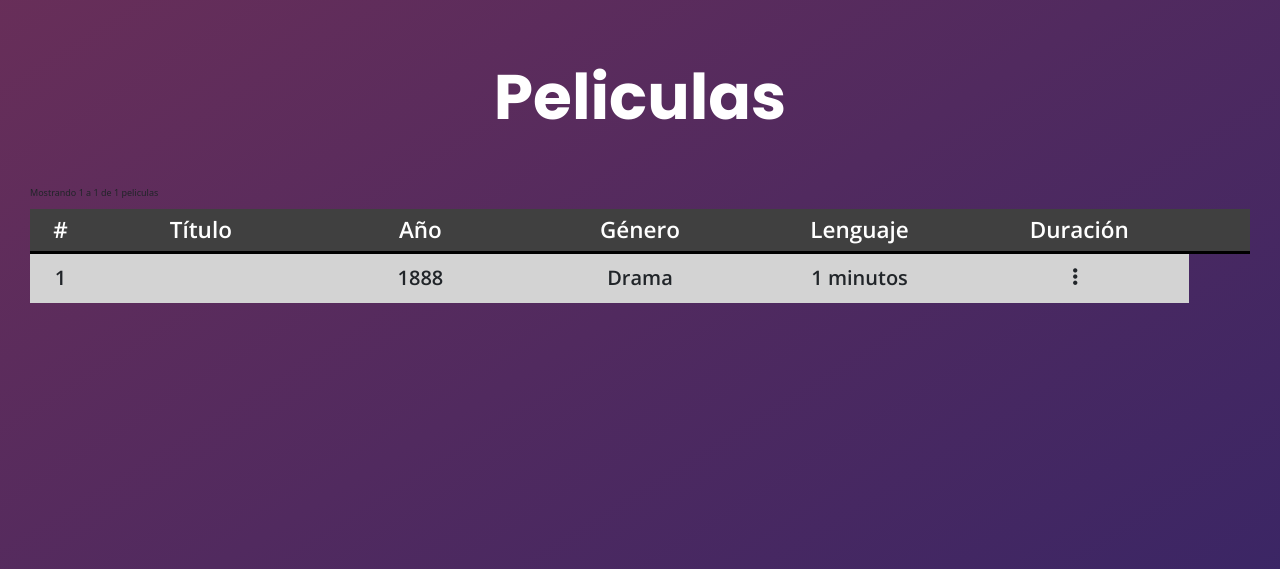
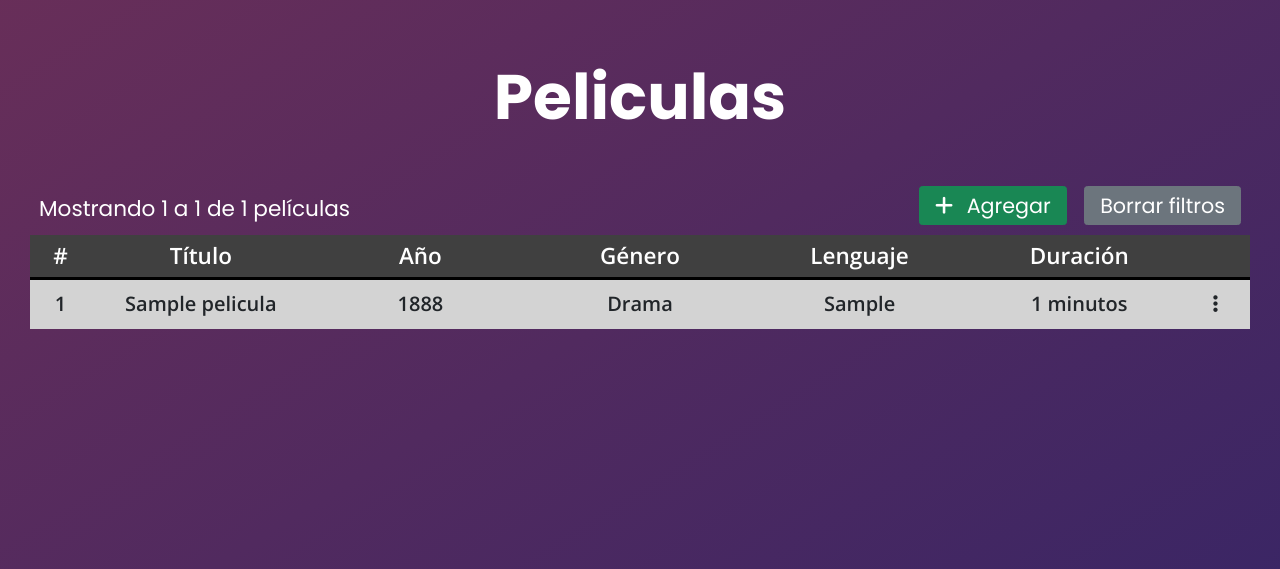
Before and after one commit to Axel-Jeremias/TP-CaC-Final, a Django app: a page that uses app_peliculas/templates/peliculas.html in a window 1280 px wide. Shown: the part 100-669 px from the top of the page. Run offline with Django 4.2, Linux system fonts and the light colour scheme; tables that the repository leaves empty hold one stand-in row (values such as "Sample post").

Commit message:
Agregar queries a la pagina
Ahora se puede filtrar la tabla por 6 campos: Titulo, director, género, año, país, y lenguaje. Además, mostramos mensajes/botones diferentes dependiendo de si hay filtros aplicados a la tabla

```diff
--- a/app_peliculas/templates/peliculas.html
+++ b/app_peliculas/templates/peliculas.html
@@ -14,9 +14,22 @@
 	<h1 id="titulo-pagina">Peliculas</h1>
 
 	<section id="peliculas">
-		{% if pelicula_list.count %}
-			<span id="counter-peliculas">Mostrando {{ page_obj.start_index }} a {{ page_obj.end_index }} de {{ page_obj.paginator.count }} peliculas</span>
-		{% endif %}
+		<div id="top-tabla">
+			{% if pelicula_list.count %}
+				<span id="counter-peliculas">Mostrando {{ page_obj.start_index }} a {{ page_obj.end_index }} de {{ page_obj.paginator.count }} películas</span>
+			{% endif %}
+			<div id="botones-agregar-borrar">
+				<a class="btn btn-success" href={% url 'peliculas:crear' %} role="button">
+					<i class="fa-solid fa-plus"></i>
+					Agregar
+				</a>
+				{% if parametros %}
+					<a class="btn btn-secondary" href={% url 'peliculas:all' %} role="button">
+						Borrar filtros
+					</a>
+				{% endif %}
+			</div>
+		</div>
 
 		<table>
 			<tr>
@@ -32,9 +45,16 @@
 			{% for pelicula in pelicula_list %}
 				<tr>
 					<td> {{ page_obj.start_index|add:forloop.counter0 }} </td>
-					<td> {{ pelicula.nombre }} </td>
-					<td> {{ pelicula.año }} </td>
-					<td> {{ pelicula.genero }} </td>
+					<td> {{ pelicula.titulo }} </td>
+					<td>
+						<a href="{% url "peliculas:all" %}?año={{ pelicula.año }}">{{ pelicula.año }}</a>
+					</td>
+					<td>
+						<a href="{% url "peliculas:all" %}?genero={{ pelicula.genero }}">{{ pelicula.genero }}</a>
+					</td>
+					<td>
+						<a href="{% url "peliculas:all" %}?lenguaje={{ pelicula.lenguaje }}">{{ pelicula.lenguaje }}</a>
+					</td>
 					<td> {{ pelicula.duracion }} minutos</td>
 					<td>
 						<div class="btn-group">
--- a/app_peliculas/views.py
+++ b/app_peliculas/views.py
@@ -4,6 +4,7 @@ from django.views import View
 from django.views.generic.list import ListView
 from django.views.generic.edit import DeleteView, UpdateView, CreateView
 from django.views.generic.detail import DetailView
+from django.db.models.query_utils import Q
 
 from .models import Pelicula
 
@@ -18,8 +19,40 @@ class PeliculasBaseView(View):
 
 
 class PeliculasListView(PeliculasBaseView, ListView):
-    paginate_by = 10
-    ordering = ["id"]
+    paginate_by = 20
+
+    def get_queryset(self):
+        queryset = super().get_queryset()
+        parametros_url = self.request.GET.dict()
+
+        filtros = Q()
+
+        if "titulo" in parametros_url:
+            filtros &= Q(titulo__istartswith=parametros_url["titulo"])
+        if "director" in parametros_url:
+            filtros &= Q(director__istartswith=parametros_url["director"])
+        if "genero" in parametros_url:
+            filtros &= Q(genero__iexact=parametros_url["genero"])
+        if "año" in parametros_url:
+            filtros &= Q(año__exact=parametros_url["año"])
+        if "pais" in parametros_url:
+            filtros &= Q(pais__iexact=parametros_url["pais"])
+        if "lenguaje" in parametros_url:
+            filtros &= Q(lenguaje__iexact=parametros_url["lenguaje"])
+
+        return queryset.filter(filtros).order_by("id")
+
+    def get_context_data(self, **kwargs):
+        context = super().get_context_data(**kwargs)
+
+        parametros = self.request.GET.copy()
+
+        if 'page' in parametros:
+            del parametros['page']
+
+        context['parametros'] = parametros.urlencode()
+
+        return context
 
 
 class PeliculasDetailView(PeliculasBaseView, DetailView):
--- a/static/css/app/detalles.css
+++ b/static/css/app/detalles.css
@@ -128,3 +128,13 @@ a.btn, button.btn {
         width: 75%;
     }
 }
+
+.query-link {
+    text-decoration: none;
+    color: inherit;
+
+    &:hover {
+    color: #f5f5f5;
+    border-bottom: 1px solid #f5f5f5;
+    }
+}
```
Also changed, not shown: app_peliculas/templates/peliculas_detalles.html (+12 -2 lines).
